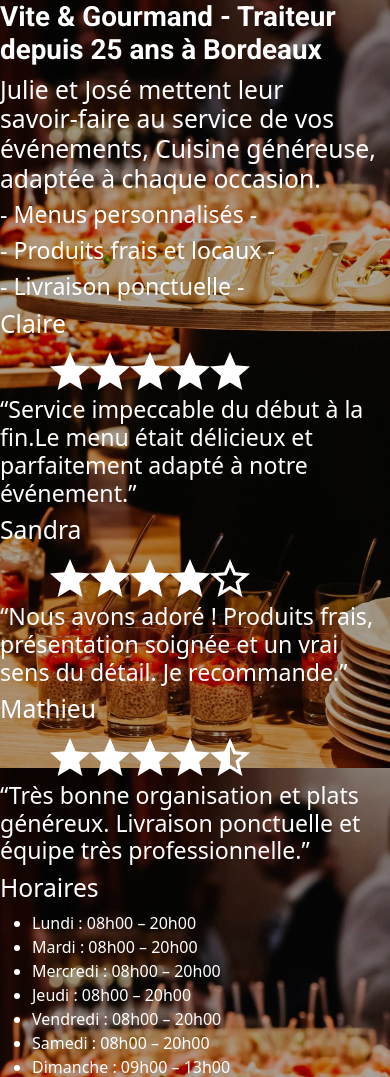
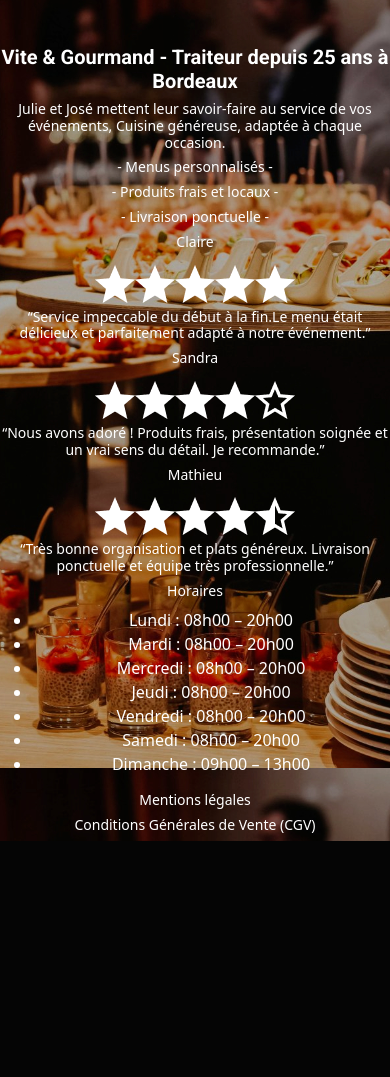
Before and after one commit to StfRem/Project_ECF_vscode, a PHP site: page / in a window 390 px wide. Shown: the part 76-1153 px from the top of the page. After the commit the page ends 917 px from the top, so only its background shows below. Run offline with PHP 8.4, Linux system fonts and the light colour scheme.

Commit message:
Maj mobile taille police descriptif et regroupée class descriptif

```diff
--- a/assets/css/style.css
+++ b/assets/css/style.css
@@ -48,3 +48,20 @@
 .navbar {
     background-color: #8DAA9D !important;
 }
+
+.descriptif {
+    text-align: center;
+    margin-top: 45px;
+}
+
+@media (max-width: 768px) { /*police mobile h1*/
+  .descriptif h1 {
+    font-size: 20px;
+  }
+}
+
+@media (max-width: 768px) { /*police mobile h2*/
+  .descriptif h2 ,.descriptif h3{
+    font-size: 14px;
+  }
+}
--- a/index.html
+++ b/index.html
@@ -48,15 +48,14 @@
     </header>
 
 
-
+<div class="descriptif">
     <h1>Vite & Gourmand - Traiteur depuis 25 ans à Bordeaux</h1>
     <h2>Julie et José mettent leur savoir‑faire au service de vos événements,
         Cuisine généreuse, adaptée à chaque occasion.</h2>
-    <div class="descriptif">
-        <h3>- Menus personnalisés -</h3>
-        <h3>- Produits frais et locaux -</h3>
-        <h3>- Livraison ponctuelle -</h3>
-    </div>
+    <h3>- Menus personnalisés -</h3>
+    <h3>- Produits frais et locaux -</h3>
+    <h3>- Livraison ponctuelle -</h3>
+
     <section class="commentaire">
         <div class="com1">
             <h2>Claire</h2>
```
